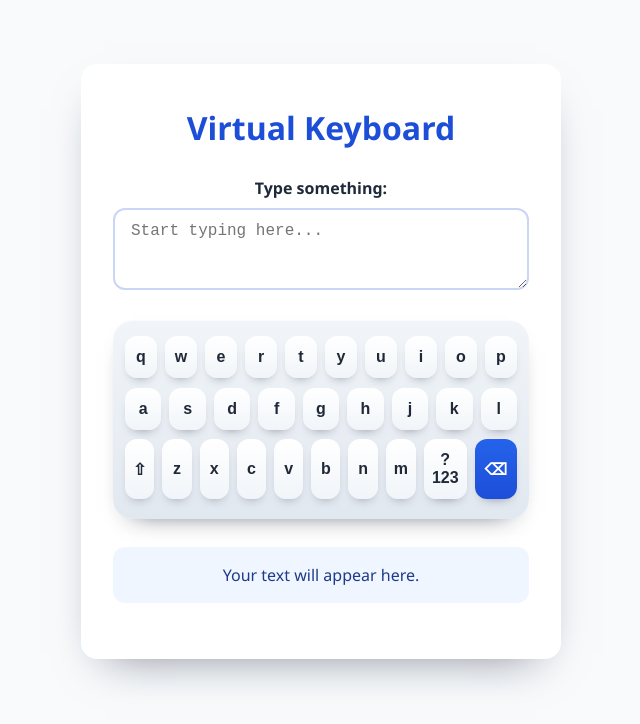
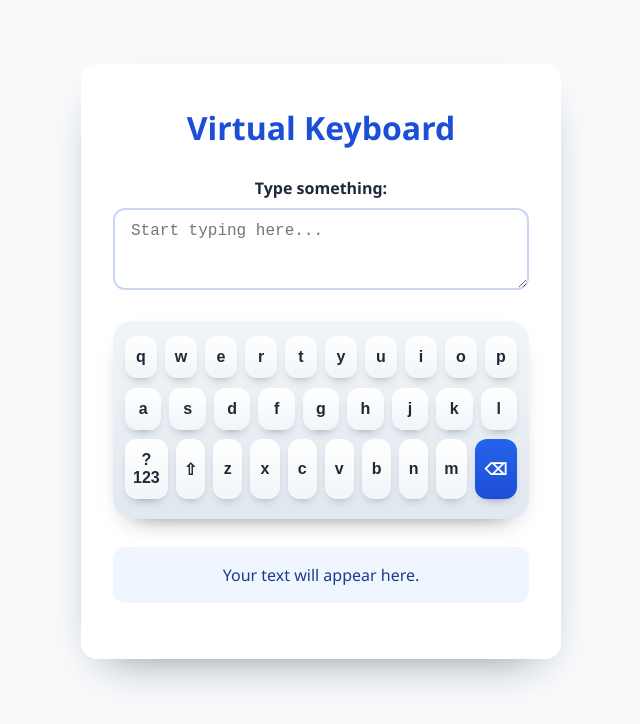
Before and after one commit to lmiguelg/virtual-keyboard, a React (Vite) app: page / in a window 1280 px wide. Shown: the top 724 px of the page, without its empty margins (319-959 px from the left). Built offline with nearby package versions, Linux system fonts and the light colour scheme.

Commit message:
Widen special mode toggle key

```diff
--- a/src/App.css
+++ b/src/App.css
@@ -83,6 +83,10 @@ h1 {
   text-transform: uppercase;
 }
 
+.key--special {
+  flex: 2 1 0;
+}
+
 .key--action {
   flex: 2 1 0;
   background: linear-gradient(180deg, #2563eb 0%, #1d4ed8 100%);
--- a/src/VirtualKeyboard.jsx
+++ b/src/VirtualKeyboard.jsx
@@ -4,7 +4,7 @@ import './App.css';
 const LETTER_ROWS = [
   ['q', 'w', 'e', 'r', 't', 'y', 'u', 'i', 'o', 'p'],
   ['a', 's', 'd', 'f', 'g', 'h', 'j', 'k', 'l'],
-  ['shift', 'z', 'x', 'c', 'v', 'b', 'n', 'm', 'special', 'backspace'],
+  ['special', 'shift', 'z', 'x', 'c', 'v', 'b', 'n', 'm', 'backspace'],
 ];
 
 const SPECIAL_CHARACTERS = [
@@ -162,6 +162,10 @@ function VirtualKeyboard({ onChange }) {
       classes.push('key--modifier');
     }
 
+    if (key === 'special') {
+      classes.push('key--special');
+    }
+
     if (key === 'backspace') {
       classes.push('key--action');
     }
```
